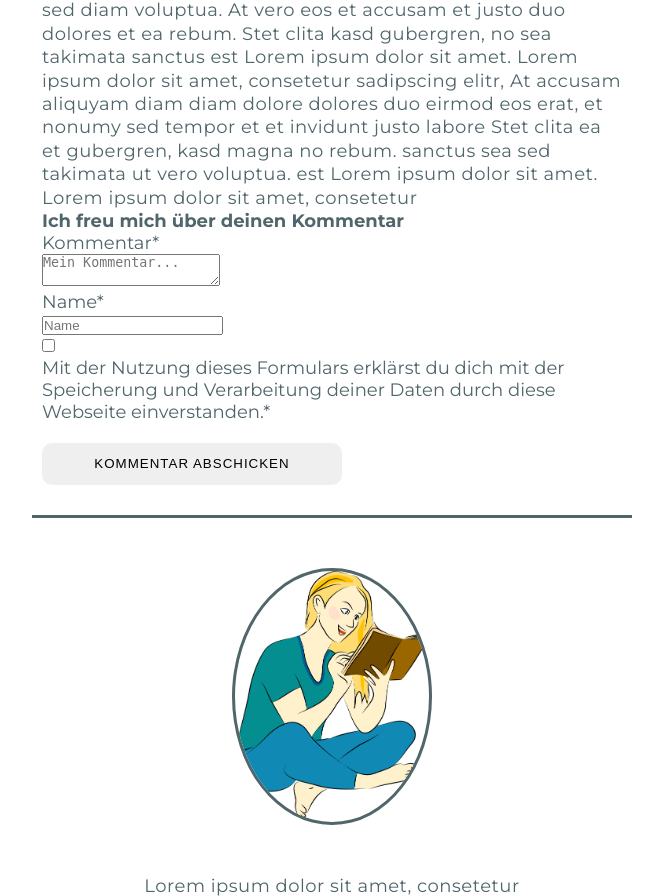
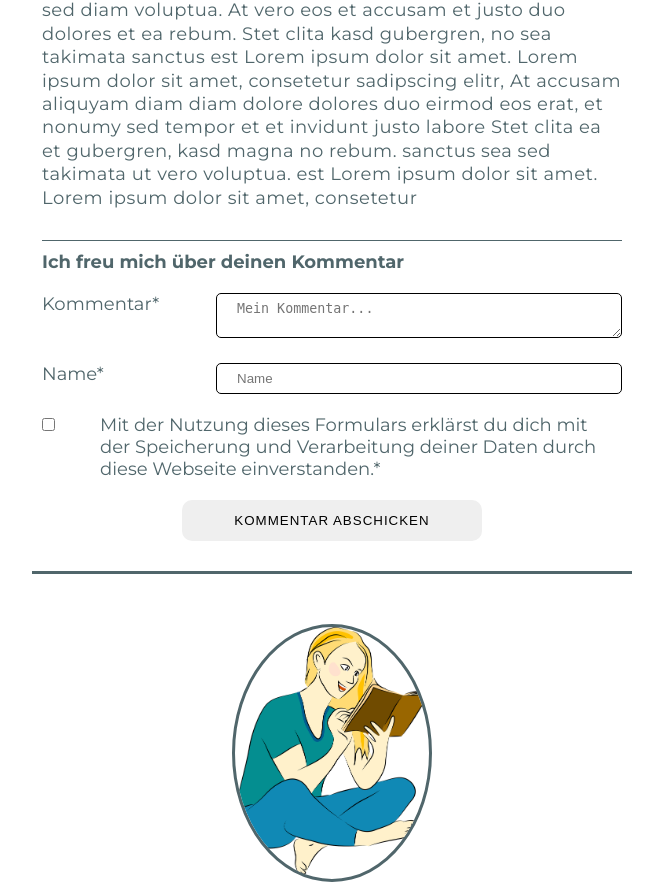
Before and after one commit to MareikeW/ein-buchblog, a PHP site: page /Die_Abtei_von_Northanger.html in a window 1280 px wide. Shown: the part 1861-2757 px from the top of the page, without its empty margins (308-971 px from the left). Run offline with PHP 8.4, Linux system fonts and the light colour scheme.

Commit message:
Kommentar-Container gestyled

```diff
--- a/stylesheet.css
+++ b/stylesheet.css
@@ -112,7 +112,50 @@ footer :last-child {
 
 /* Kommentarformular */
 .comments-container {
+    margin-top: 30px;
+    margin-bottom: 20px;
+    border-top: 1px solid;
+    padding-top: 10px;
+}
+.row {
+    display: flex;
+    justify-content: space-between;
+    margin-top: 20px;
+}
 
+textarea,
+input[type=text] {
+    width: 100%;
+    border-radius: 5px;
+    padding: 0.5em 1.5em;
+    border: 0.5px solid;
+}
+
+.col-20 {
+    width: 20%;
+
+}
+
+.col-70 {
+    width: 70%;
+    margin-left: 10px;
+
+}
+
+.col-5 {
+    width: 5%;
+}
+
+.col-90 {
+    width: 90%;
+    text-align: left;
+}
+
+/* ohne Container kann man nicht Button zentrieren */
+.comment-submit-btn-container {
+    display: flex;
+    justify-content: center;
+    margin-top: 20px;
 }
 
 .comment-submit-btn {
@@ -123,7 +166,6 @@ footer :last-child {
     text-transform: uppercase;
     border: 0;
     letter-spacing: 1px;
-    margin: 20px 0;
 }
 
 /* Footer*/
```
